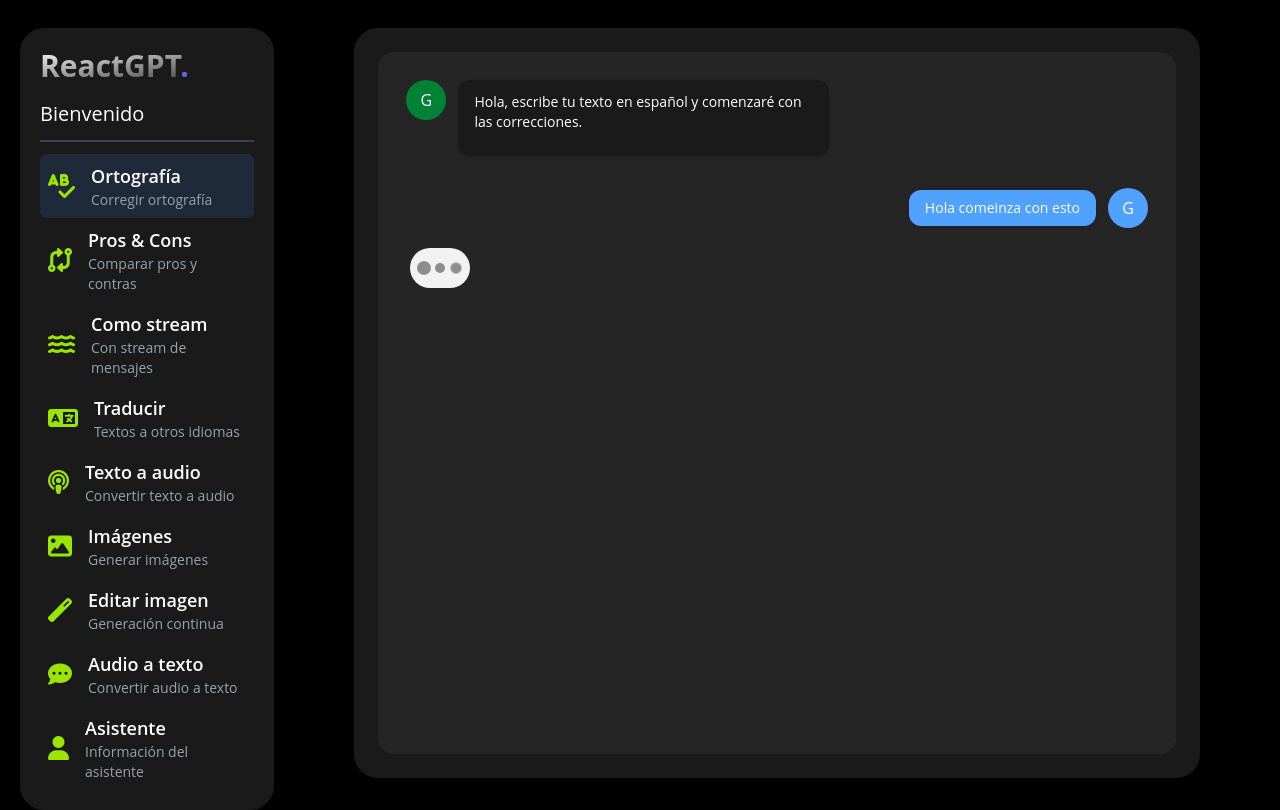
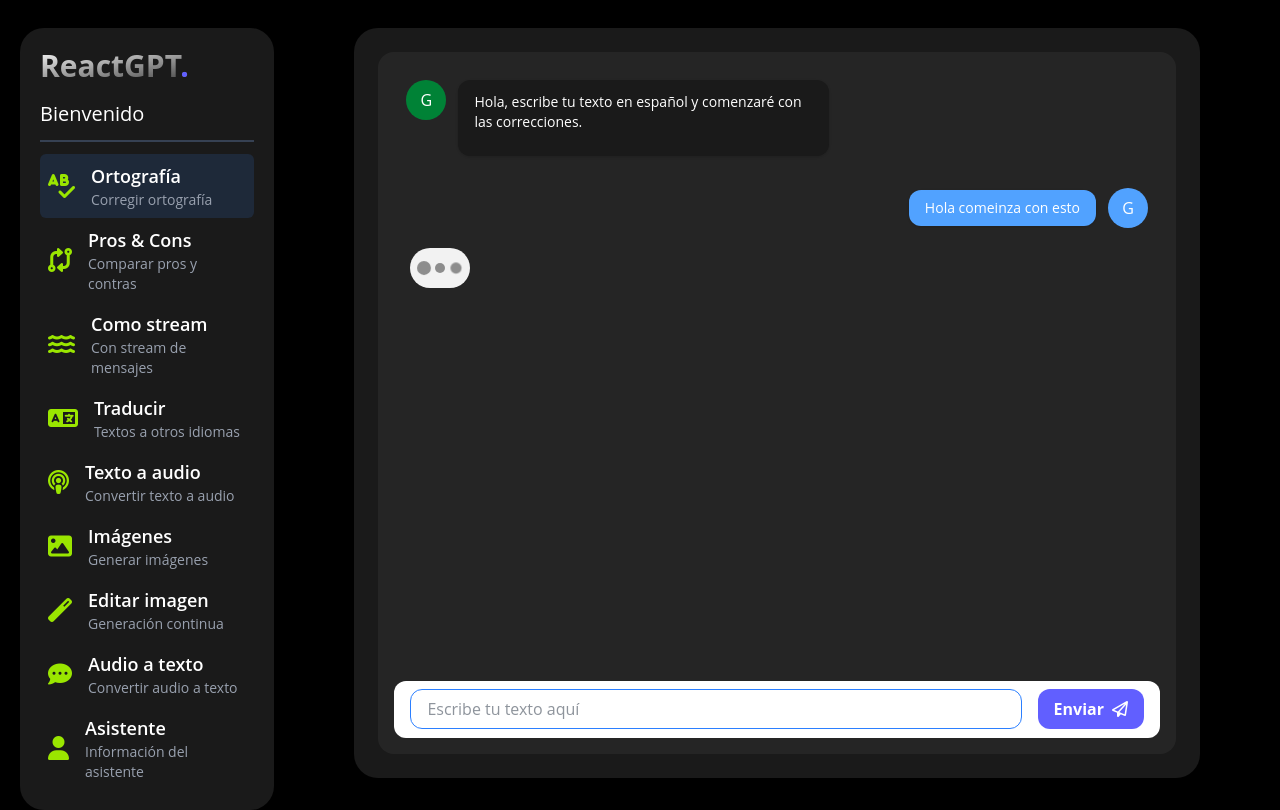
Before and after one commit to juandiego252/ReactGTP-Project, a React (Vite) app: page /orthography in a window 1280 px wide. Built offline with nearby package versions, Linux system fonts and the light colour scheme.

Commit message:
ReactGPT text box

```diff
--- /dev/null
+++ b/src/Presentation/components/chat-input-boxes/TextMessageBox.tsx
@@ -0,0 +1,51 @@
+import { FormEvent, useState } from "react";
+
+interface Props {
+    onSendMessage: (message: string) => void;
+    placeholder: string;
+    disableCorrections?: boolean;
+}
+
+
+export const TextMessageBox = ({ onSendMessage, placeholder, disableCorrections = false }: Props) => {
+
+    const [message, setMessage] = useState("");
+
+
+    const handleSendMessage = (event: FormEvent<HTMLFormElement>) => {
+        event.preventDefault();
+        if (message.trim().length === 0) return;
+        onSendMessage(message);
+        setMessage("");
+    };
+
+    return (
+        <form
+            onSubmit={handleSendMessage}
+            className="flex flex-row items-center h-16 rounded-xl bg-white w-full px-4"
+        >
+            <div className="flex-grow">
+                <div className="relative w-full">
+                    <input
+                        type="text"
+                        autoFocus
+                        name="message"
+                        className="flex w-full border rounded-xl text-gray-800 focus:outline-none focus:border-blue-500  pl-4 h-10  "
+                        placeholder={placeholder}
+                        autoComplete={disableCorrections ? "on" : "off"}
+                        autoCorrect={disableCorrections ? "on" : "off"}
+                        spellCheck={disableCorrections ? true : false}
+                        value={message}
+                        onChange={(e) => setMessage(e.target.value)}
+                    />
+                </div>
+            </div>
+            <div className="ml-4">
+                <button className="btn-primary">
+                    <span className="mr-2">Enviar</span>
+                    <i className="fa-regular fa-paper-plane"></i>
+                </button>
+            </div>
+        </form>
+    )
+}
--- a/src/Presentation/components/index.ts
+++ b/src/Presentation/components/index.ts
@@ -1,6 +1,5 @@
 export * from './chat-bubbles/GptMessages';
 export * from './chat-bubbles/MyMessage';
-
 export * from './loaders/TypingLoader';
-
 export * from './sidebar/SideBarMenuItem';
+export * from './chat-input-boxes/TextMessageBox';
--- a/src/Presentation/pages/orthography/OrthographyPage.tsx
+++ b/src/Presentation/pages/orthography/OrthographyPage.tsx
@@ -1,4 +1,4 @@
-import { GptMessages, MyMessage, TypingLoader } from "../../components"
+import { GptMessages, MyMessage, TextMessageBox, TypingLoader } from "../../components"
 
 export const OrthographyPage = () => {
   return (
@@ -12,6 +12,12 @@
         </div>
       </div>
 
+      <TextMessageBox
+        onSendMessage={(message) => console.log(message)}
+        placeholder="Escribe tu texto aquí"
+        disableCorrections={true}
+      />
+
     </div>
   )
 }
```
Also changed, not shown: 1 other file (tests, documents, lock files or other folders).
